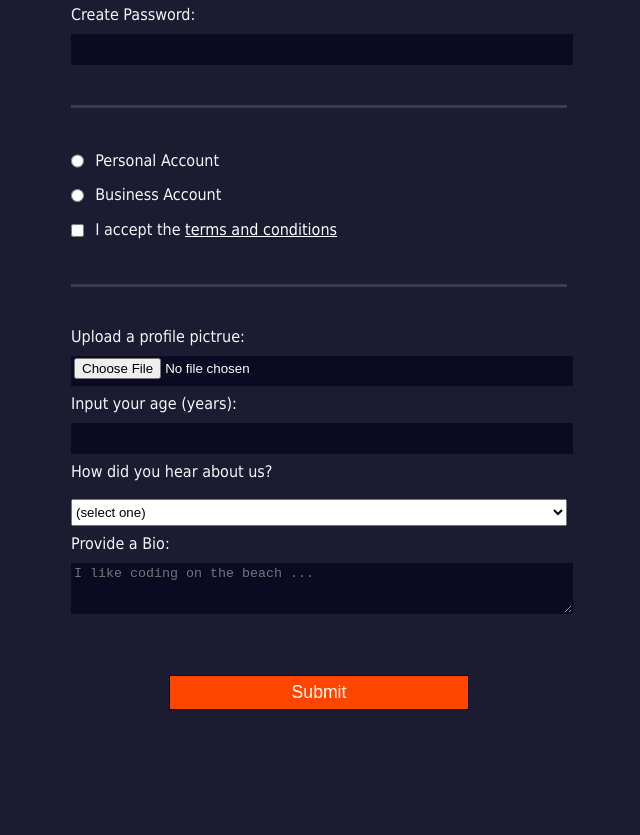
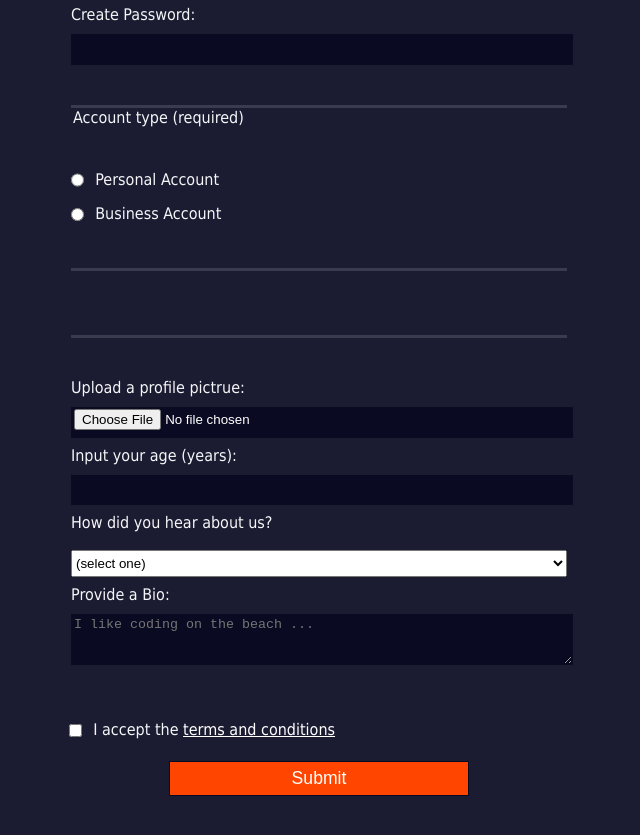
Before and after one commit to bp4924/registration-form, a plain HTML site: page index.html in a window 1280 px wide. Shown: the part 375-1210 px from the top of the page, without its empty margins (321-961 px from the left). Before the commit the page ends 1135 px from the top, so only its background shows below. Drawn offline with Linux system fonts and the light colour scheme.

Commit message:
add missing styles

```diff
--- a/index.html
+++ b/index.html
@@ -35,28 +35,17 @@
         </label>
       </fieldset>
       <fieldset>
-        <label for="account-type">
+        <legend>Account type (required)</legend>
+        <label for="personal-account">
           <input type="radio" name="account-type" class="inline" /> Personal
           Account
         </label>
-        <label for="account-type"
+        <label for="business-account"
           ><input type="radio" name="account-type" class="inline" /> Business
           Account
         </label>
-        <label for="terms-and-conditions"
-          ><input
-            type="checkbox"
-            required
-            name="id"
-            class="inline"
-            id="terms-and-conditions"
-          />
-          I accept the
-          <a href="https://www.freecodecamp.org/news/terms-of-service/">
-            terms and conditions</a
-          >
-        </label>
       </fieldset>
+      <fieldset></fieldset>
       <fieldset>
         <label for="profile-picture"
           >Upload a profile pictrue:
@@ -85,6 +74,19 @@
           ></textarea>
         </label>
       </fieldset>
+      <label for="terms-and-conditions"
+        ><input
+          type="checkbox"
+          required
+          name="id"
+          class="inline"
+          id="terms-and-conditions"
+        />
+        I accept the
+        <a href="https://www.freecodecamp.org/news/terms-of-service/">
+          terms and conditions</a
+        >
+      </label>
       <input id="submit" type="submit" value="Submit" />
     </form>
   </body>
--- a/style.css
+++ b/style.css
@@ -78,3 +78,7 @@ textarea {
 input[type="file"] {
   padding: 1px 2px;
 }
+
+#terms-and-conditions {
+  color: #dfdfe2;
+}
```
